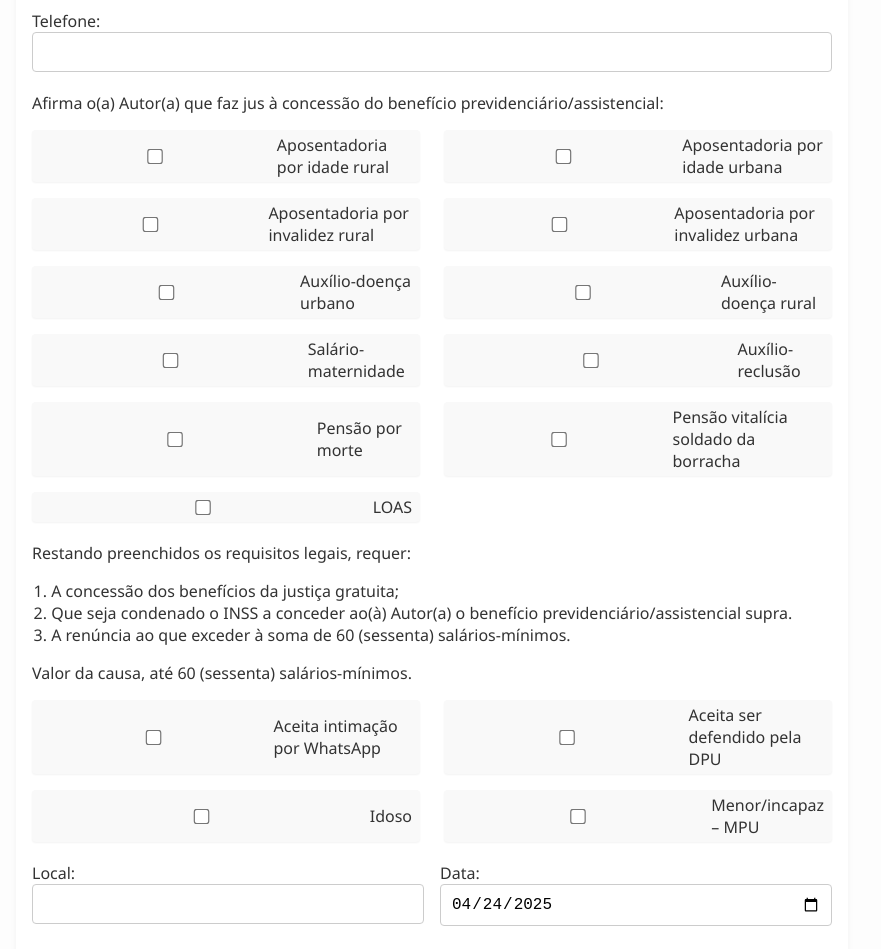
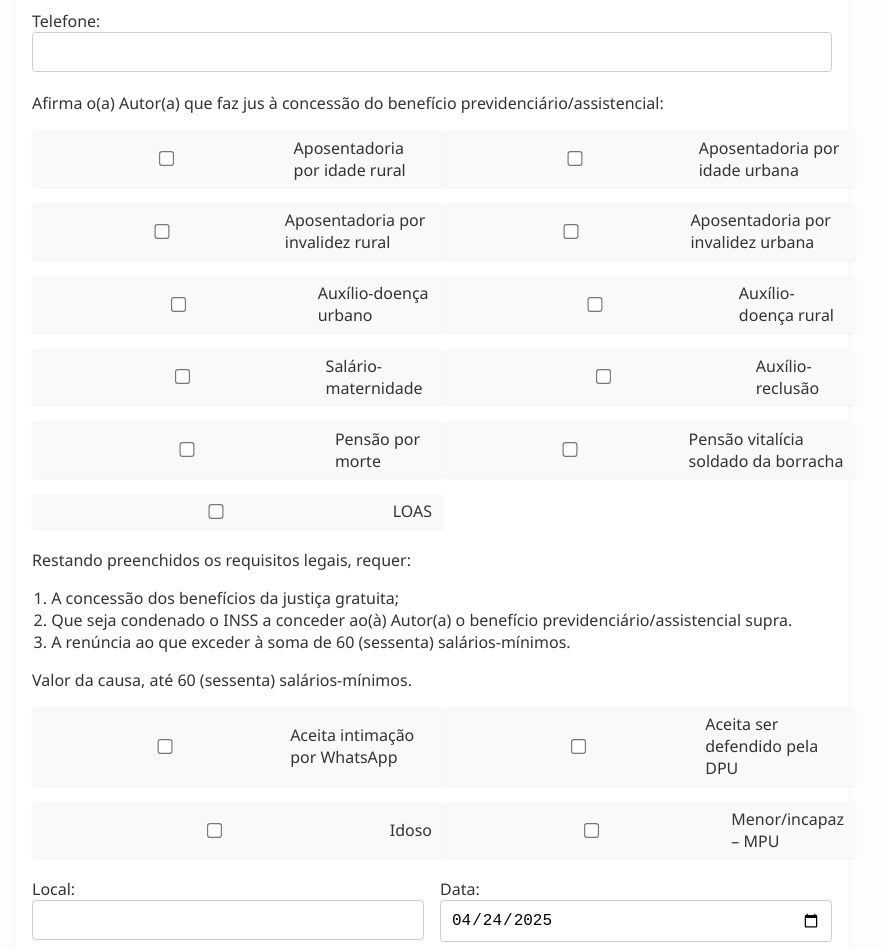
Before and after one commit to leofogaca/formulario-previdenciario, a plain HTML site: page index.html in a window 1280 px wide. Shown: the part 960-1909 px from the top of the page, without its empty margins (208-1089 px from the left). Drawn offline with Linux system fonts and the light colour scheme.

Commit message:
index.html

```diff
--- a/index.html
+++ b/index.html
@@ -66,23 +66,26 @@
     }
       .checkbox-group {
         display: grid;
-        grid-template-columns: repeat(auto-fill, minmax(300px, 1fr));
+        grid-template-columns: repeat(auto-fill, minmax(280px, 1fr));
         gap: 0.75rem 1.5rem;
         margin: 1rem 0;
+        justify-items: start;
       }
       .checkbox-group label {
         display: flex;
         align-items: center;
-        padding: 0.25rem 0.5rem;
+        padding: 0.4rem 0.75rem;
         border-radius: 4px;
         background-color: #f9f9f9;
         box-shadow: 0 1px 2px rgba(0, 0, 0, 0.05);
         font-weight: 500;
         cursor: pointer;
-        gap: 0.5rem;
+        gap: 0.35rem;
+        width: 100%;
+        justify-content: flex-start;
       }
       .checkbox-group input[type="checkbox"] {
-        transform: scale(1.2);
+        transform: scale(1.15);
         accent-color: #005fa3;
       }
 
```
